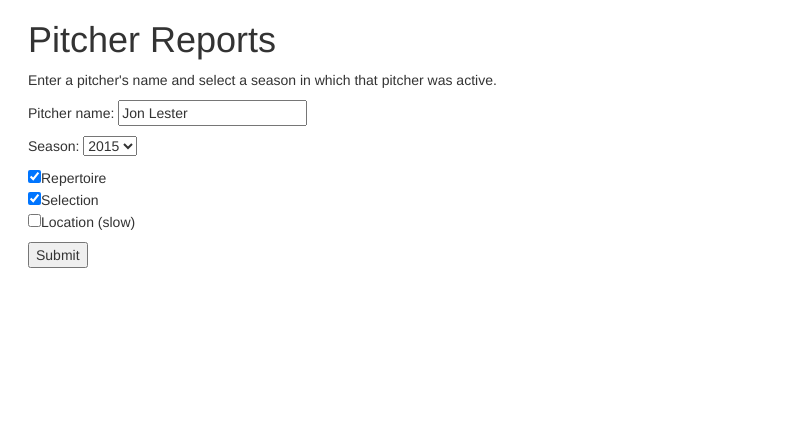
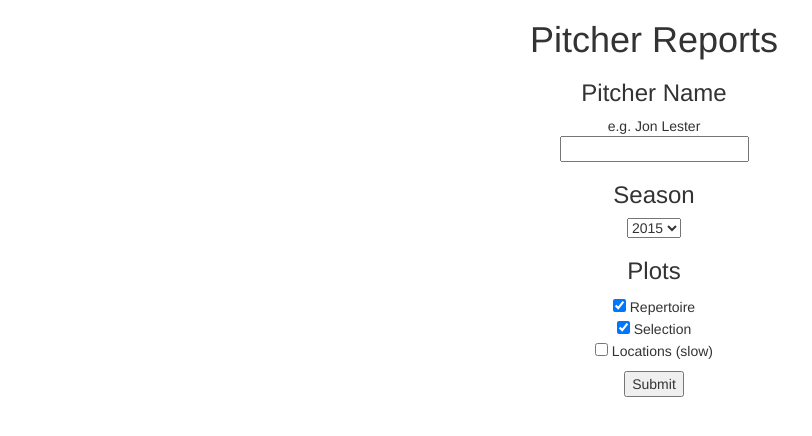
Before and after one commit to gsganden/pitcher-reports, a Flask app: page /index in a window 1280 px wide. Shown: the top 436 px of the page, without its empty margins (0-812 px from the left). Run offline with Flask 2, Linux system fonts and the light colour scheme; parts of the project's set-up code (start-up, migrations or seed data) failed here and were passed over; some libraries are stand-ins or nearby versions.

Commit message:
Center everything

```diff
--- a/templates/error.html
+++ b/templates/error.html
@@ -10,14 +10,16 @@
         <script src="https://maxcdn.bootstrapcdn.com/bootstrap/3.3.5/js/bootstrap.min.js"></script>
     </head>
     <body>
+        <center>
             <div>
                 <h1>Error</h1>
                     <p>
-                    Sorry! Your query returned no results. Note that you must enter a pitcher's full name with proper spelling for a season in which that pitcher was active.
+                        Sorry! Your query returned no results. Note that you must enter a pitcher's full name with correct spelling for a season in which that pitcher was active.
                     </p>
                 <h1>
                     <a href="../index">Back</a>
                 </h1>
             </div>
+        </center>
     </body>
 </html>
--- a/templates/index.html
+++ b/templates/index.html
@@ -9,16 +9,14 @@
     <script src="https://maxcdn.bootstrapcdn.com/bootstrap/3.3.5/js/bootstrap.min.js"></script>
   </head>
   <body>
+    <center>
     <div>
         <h1>Pitcher Reports</h1>
-          <p>
-            Enter a pitcher's name and select a season in which that pitcher was active.
-          </p>
             <form id='pitcher_form' method='post' action='index' >
-              <p>
-                Pitcher name: <input type='text' name='pitcher' value='Jon Lester'/>
-              </p>
-              <p> Season:
+              <h3>Pitcher Name</h3>
+              e.g. Jon Lester <br />
+              <input type='text' name='pitcher' style="text-align:center;"/>
+              <h3>Season</h3>
               <select name="season">
                 <option value="2015">2015</option>
                 <option value="2014">2014</option>
@@ -31,13 +29,15 @@
                 <option value="2007">2007</option>
               </select>
               </p>
+              <h3>Plots</h3>
               <p>
-                <input type ='checkbox' name='repertoire' checked/>Repertoire <br />
-                <input type ='checkbox' name='selection' checked/>Selection <br />
-                <input type ='checkbox' name='location'/>Location (slow) <br />
+                <input type ='checkbox' name='repertoire' checked/> Repertoire <br />
+                <input type ='checkbox' name='selection' checked/> Selection <br />
+                <input type ='checkbox' name='location'/> Locations (slow) <br />
               </p>
                 <input type = 'submit' value='Submit' />
             </form>
     </div>
+  </center>
   </body>
 </html>
```
Also changed, not shown: templates/results.html (+3 -3 lines). Lines whose indentation alone changed are shown as unchanged.
